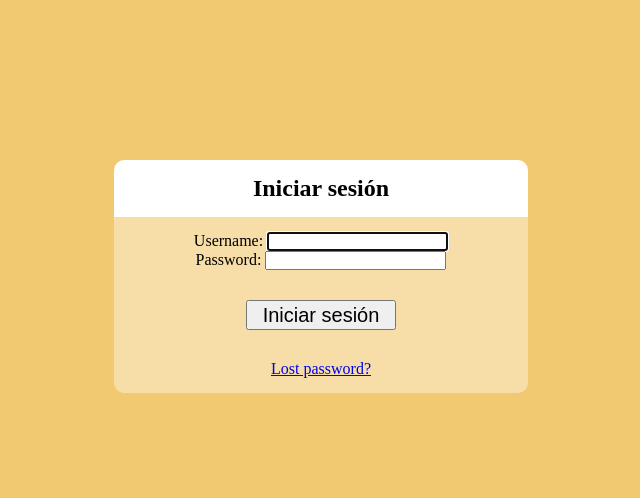
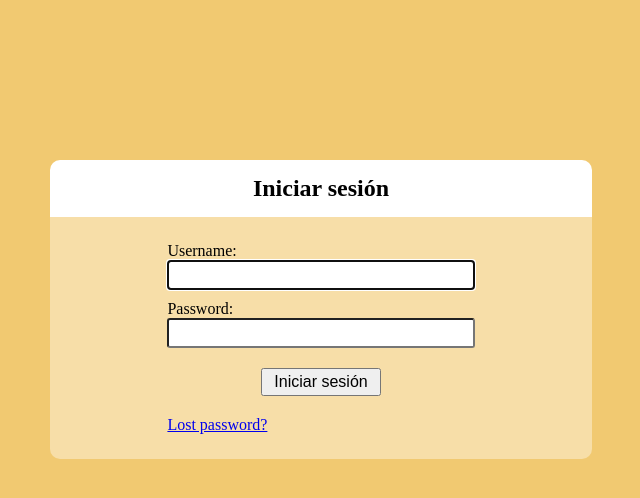
Before and after one commit to LariosAlex/BrowserGame, a Django app: page /login/ in a window 1280 px wide. Shown: the top 498 px of the page, without its empty margins (319-959 px from the left). Run offline with Django 4.2, Linux system fonts and the light colour scheme; data comes from the database, SQL or seed files in the repository; both versions use the stored data as it was after the commit.

Commit message:
Push con visuales editadas, falta upgrade

```diff
--- a/browserGame/static/css/styles.css
+++ b/browserGame/static/css/styles.css
@@ -23,23 +23,36 @@ body{
 .card-title{
     border-radius: 10px 10px 0 0;
     background-color: white;
-    width: 30%;
+    width: 40%;
     text-align: center;
     padding: 15px;
 }
 .card-content{
     border-radius: 0px 0px 10px 10px;
     background-color: rgba(255, 255, 255, 0.384);
-    width: 30%;
-    text-align: center;
+    width: 40%;
     padding: 15px;
 }
 
+.card-content p{
+    margin: 10px auto;
+    width: 60%;
+    box-sizing: border-box;
+}
+
+.card-content p input{
+    width: 100%;
+    box-sizing: border-box;
+    height: 30px;
+    border-radius: 3px;
+}
+
 .log-reg-content button{
-    margin: 30px;
-    width: 150px;
-    height: 30px;
-    font-size: 20px;
+    width: 120px;
+    height: 28px;
+    font-size: 16px;
+    margin: 20px auto;
+    display: block;
 }
 
 
--- a/browserGame/templates/browserGame/password_reset_done.html
+++ b/browserGame/templates/browserGame/password_reset_done.html
@@ -1,6 +1,8 @@
 {% extends "base.html" %}
 
 {% block content %}
-  <h2>Correo electrónico enviado</h2>
-  <p>Se ha enviado un correo electrónico con instrucciones para restablecer tu contraseña, si quieres volver al login clicka <a href="/login">aquí</a>.</p>
+<div class="card">
+  <h2 class="card-title">Correo electrónico enviado</h2>
+  <p class="card-content">Se ha enviado un correo electrónico con instrucciones para restablecer tu contraseña, si quieres volver al login clicka <a href="{% url 'login' %}">aquí</a>.</p>
+</div>
 {% endblock %}
--- a/browserGame/templates/registration/login.html
+++ b/browserGame/templates/registration/login.html
@@ -8,7 +8,7 @@
       {% csrf_token %}
       {{ form.as_p }}
       <button type="submit">Iniciar sesión</button>
-      <p><a href="{% url 'reset_password' %}">Lost password?</a></p>
+      <p><a href="{% url 'password_reset' %}">Lost password?</a></p>
     </form>
   </div>
 </div>
--- a/browserGame/urls.py
+++ b/browserGame/urls.py
@@ -7,7 +7,7 @@ urlpatterns = [
     path('login/', views.login_view, name='login'),
     path('logout/', auth_views.LogoutView.as_view(), name='logout'),
     path('password_change/', auth_views.PasswordChangeView.as_view(), name='password_change'),
-    path('reset_password/', auth_views.PasswordResetView.as_view(), name='reset_password'),
+    path('reset_password/', views.password_reset, name='password_reset'),
     path('reset_password/done/', views.password_reset_done),
     path('reset/<uidb64>/<token>/', auth_views.PasswordResetConfirmView.as_view(), name='password_reset_confirm'),
     path('reset/done/', auth_views.PasswordResetCompleteView.as_view(), name='password_reset_complete'),
--- a/browserGame/views.py
+++ b/browserGame/views.py
@@ -3,7 +3,7 @@ from django.shortcuts import render, redirect
 from django.contrib.auth.forms import *
 from django.contrib.auth import login
 from django.utils.translation import gettext_lazy as _
-from django.contrib.auth.forms import UserCreationForm
+from django.contrib.auth.forms import PasswordResetForm
 from .models import *
 from django.http import HttpRequest
 from django.core.exceptions import *
@@ -41,6 +41,16 @@ def login_view(request):
 def password_reset_done(request):
     return render(request, 'browserGame/password_reset_done.html')
 
+def password_reset(request):
+    if request.method == 'POST':
+        form = PasswordResetForm(request.POST)
+        if form.is_valid():
+            form.save(request=request)
+    else:
+        form = PasswordResetForm()
+    context = {'form': form}
+    return render(request, 'browserGame/password_reset_form.html', context)
+
 def landing(request):
     active_season = Season.objects.latest("id")
     save_log('SQL', 'Season.objects.latest("id")', request)
```
Also changed, not shown: browserGame/templates/browserGame/password_reset_form.html (added, +13 -0 lines), browserGame/templates/registration/password_reset_form.html (deleted, +0 -14 lines), db.sqlite3, 1 other file.
